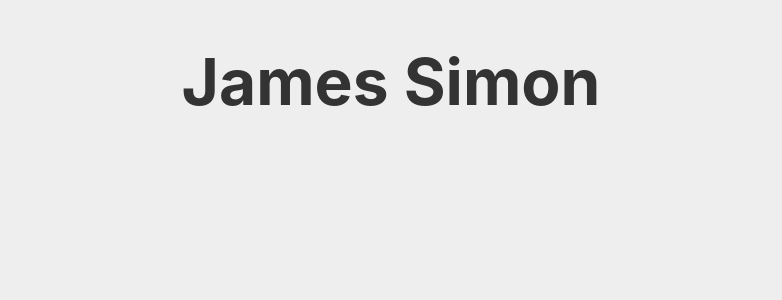
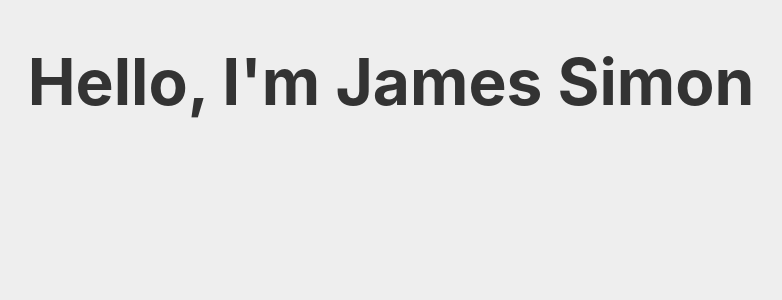
Before and after one commit to jsmon/website, a Next.js app: page / in a window 1280 px wide. Shown: the top 300 px of the page, without its empty margins (249-1031 px from the left). Built offline with nearby package versions, Linux system fonts and the light colour scheme.

Commit message:
Updated header

```diff
--- a/components/Header.tsx
+++ b/components/Header.tsx
@@ -2,7 +2,7 @@ import React from 'react';
 
 const Header = (): React.ReactElement<{}, 'header'> => (
     <header className="main-header">
-        <h1>James Simon</h1>
+        <h1>Hello, I'm James Simon</h1>
     </header>
 );
 
```
